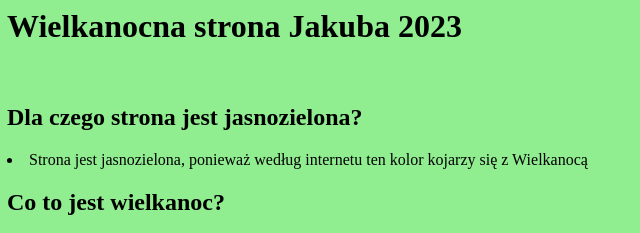
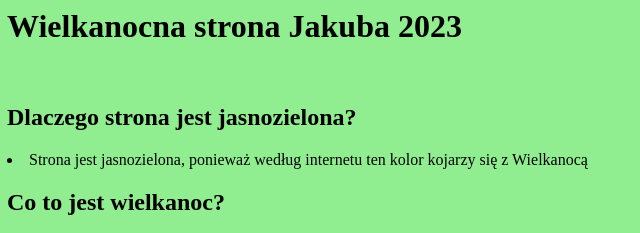
Before and after one commit to Jakubcorobistronedopanap/wielkanoc, a plain HTML site: page index.html in a window 1280 px wide. Shown: the top 233 px of the page, 1-641 px from the left. Drawn offline with Linux system fonts and the light colour scheme.

Commit message:
Update index.html

```diff
--- a/index.html
+++ b/index.html
@@ -5,7 +5,7 @@
 <body bgcolor="lightgreen" text="black">
 <h1> Wielkanocna strona Jakuba 2023 </h1>
 <br>
-<h2> Dla czego strona jest jasnozielona? </h2>
+<h2> Dlaczego strona jest jasnozielona? </h2>
 <li> Strona jest jasnozielona, ponieważ według internetu ten kolor kojarzy się z Wielkanocą </li>
 <h2> Co to jest wielkanoc? </h2>
 <li> Wielkanoc to najstarsze i najważniejsze święto chrześcijańskie, przypominające nam o męce, śmierci i zmartwychwstaniu Jezusa Chrystusa. Jest to też czas spotkań z bliskimi, najczęściej przy świątecznym stole uginającym się pod ciężarem mazurków, babek, zup, wędlin czy przygotowanych na różne sposoby jajek. </li>
@@ -34,3 +34,4 @@
 <li> kurczaczek wielkanocny </li>
 <br>
 <img src="https://eduzabawy.com/wp-content/uploads/2020/03/DekoracjeKurczaczekWielkanocnyfb.jpg" alt="Baranek" width="410" height="250">
+</html>
```
